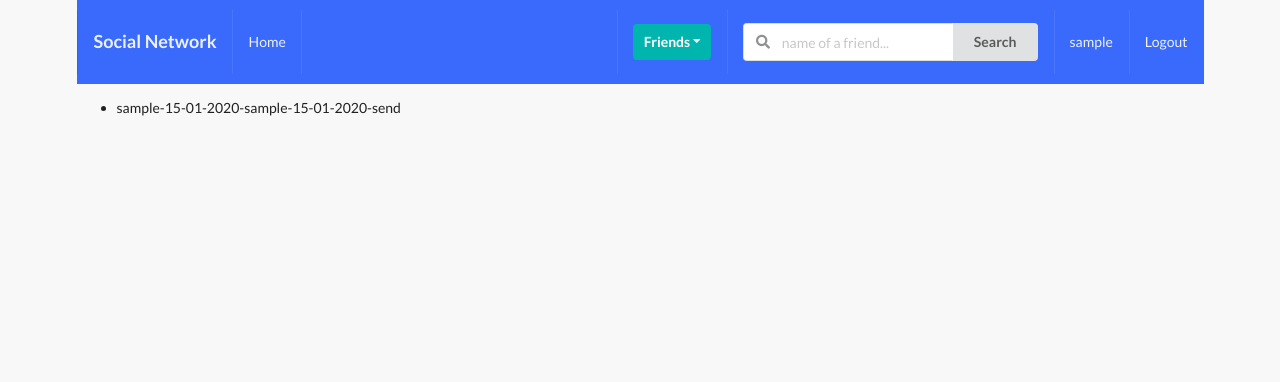
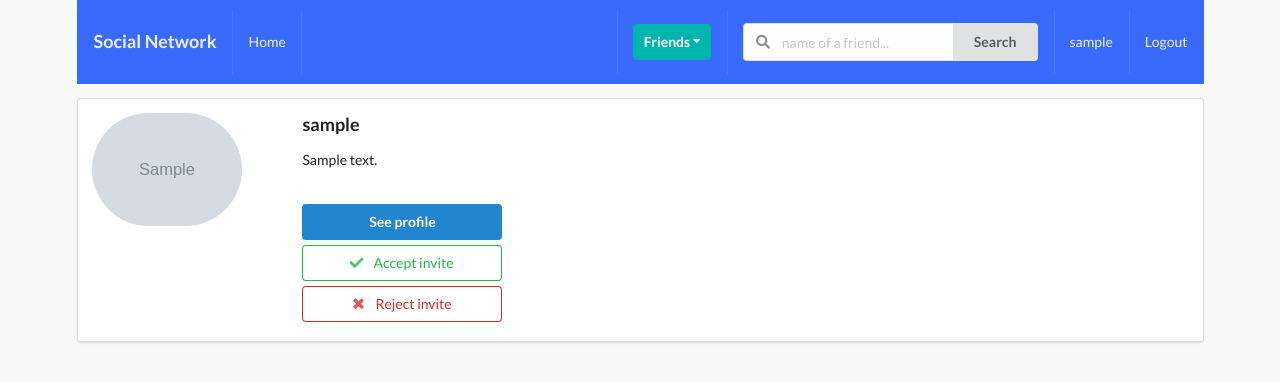
Before and after one commit to MohammadHosein21/Social-network-with-django, a Django app: page /profiles/my-invites/ in a window 1280 px wide. Shown: the top 382 px of the page. Run offline with Django 3.2, Linux system fonts and the light colour scheme; a user stored in the database is signed in; tables that the repository leaves empty hold one stand-in row (values such as "Sample post"); grey boxes marked "Sample" are stand-in pictures; some libraries are stand-ins or nearby versions.

Commit message:
add methods for accept and reject invitations

```diff
--- a/profiles/urls.py
+++ b/profiles/urls.py
@@ -1,6 +1,6 @@
 from django.urls import path
 from .views import my_profile_view, invites_received_view, profiles_list_view, to_invite_profiles_list_view, \
-    ProfileListView, send_invatation, remove_from_friends
+    ProfileListView, send_invitation, remove_from_friends, accept_invitation, reject_invitation
 
 app_name = 'profiles'
 
@@ -9,6 +9,8 @@ urlpatterns = [
     path('my-invites/', invites_received_view, name='my_invites_view'),
     path('all-profiles/', ProfileListView.as_view(), name='all_profiles_view'),
     path('to-invite/', to_invite_profiles_list_view, name='to_invite_profiles_view'),
-    path('send-invite/', send_invatation, name='send_invite'),
+    path('send-invite/', send_invitation, name='send_invite'),
     path('remove-friend/', remove_from_friends, name='remove_friend'),
+    path('my-invites/accept/', accept_invitation, name='accept_invite'),
+    path('my-invites/reject/', reject_invitation, name='reject_invite'),
 ]
--- a/profiles/views.py
+++ b/profiles/views.py
@@ -1,4 +1,4 @@
-from django.shortcuts import render, redirect
+from django.shortcuts import render, redirect, get_object_or_404
 from .models import Profile, Relationship
 from .forms import ProfileModelForm
 from django.views.generic import ListView
@@ -29,12 +29,38 @@ def my_profile_view(request):
 def invites_received_view(request):
     profile = Profile.objects.get(user=request.user)
     qs = Relationship.objects.invatations_received(profile)
-
+    result = list(map(lambda x: x.sender, qs))
+    is_empty = False
+    if len(result) == 0:
+        is_empty = True
     context = {
-        'qs': qs
+        'qs': result,
+        'is_empty': is_empty,
     }
 
     return render(request, 'profiles/my_invites.html', context)
+
+
+def accept_invitation(request):
+    if request.method == 'POST':
+        pk = request.POST.get('profile_pk')
+        sender = Profile.objects.get(pk=pk)
+        receiver = Profile.objects.get(user=request.user)
+        rel = get_object_or_404(Relationship, sender=sender, receiver=receiver)
+        if rel.status == 'send':
+            rel.status = 'accepted'
+            rel.save()
+    return redirect('profiles:my_invites_view')
+
+
+def reject_invitation(request):
+    if request.method == 'POST':
+        pk = request.POST.get('profile_pk')
+        sender = Profile.objects.get(pk=pk)
+        receiver = Profile.objects.get(user=request.user)
+        rel = get_object_or_404(Relationship, sender=sender, receiver=receiver)
+        rel.delete()
+    return redirect('profiles:my_invites_view')
 
 
 def profiles_list_view(request):
@@ -89,7 +115,7 @@ def to_invite_profiles_list_view(request):
     return render(request, 'profiles/to_invite_list.html', context)
 
 
-def send_invatation(request):
+def send_invitation(request):
     if request.method == 'POST':
         pk = request.POST.get('profile_pk')
         user = request.user
--- a/templates/profiles/my_invites.html
+++ b/templates/profiles/my_invites.html
@@ -5,9 +5,44 @@
 {% endblock title %}
 
 {% block content %}
-    <ul>
-        {% for item in qs %}
-            <li>{{ item }}</li>
-        {% endfor %}
-    </ul>
+    {% if is_empty %}
+        <h1>No invitations here :(</h1>
+    {% endif %}
+
+    {% for obj in qs %}
+        <div class="ui segment">
+            <div class="ui grid">
+                <div class="row">
+                    <div class="three wide column">
+                        <img class="ui small circular image" src={{ obj.avatar.url }}>
+                    </div>
+                    <div class="thirteen wide column">
+                        <h3>{{ obj.user }}</h3>
+                        <p>{{ obj.bio }}</p>
+                        <br>
+                        <a href="">
+                            <button class="ui primary button w-big mb-5">See profile</button>
+                        </a>
+                        <form action="{% url "profiles:accept_invite" %}" method="post">
+                            {% csrf_token %}
+                            <input type="hidden" name="profile_pk" value={{ obj.pk }}>
+                            <button type="submit" class="ui positive basic button w-big mb-5">
+                                <i class="check icon"></i>
+                                Accept invite
+                            </button>
+                        </form>
+                        <form action="{% url "profiles:reject_invite" %}" method="post">
+                            {% csrf_token %}
+                            <input type="hidden" name="profile_pk" value={{ obj.pk }}>
+                            <button type="submit" class="ui negative basic button w-big mb-5">
+                                <i class="close icon"></i>
+                                Reject invite
+                            </button>
+                        </form>
+                    </div>
+                </div>
+            </div>
+        </div>
+    {% endfor %}
+
 {% endblock content %}
```
